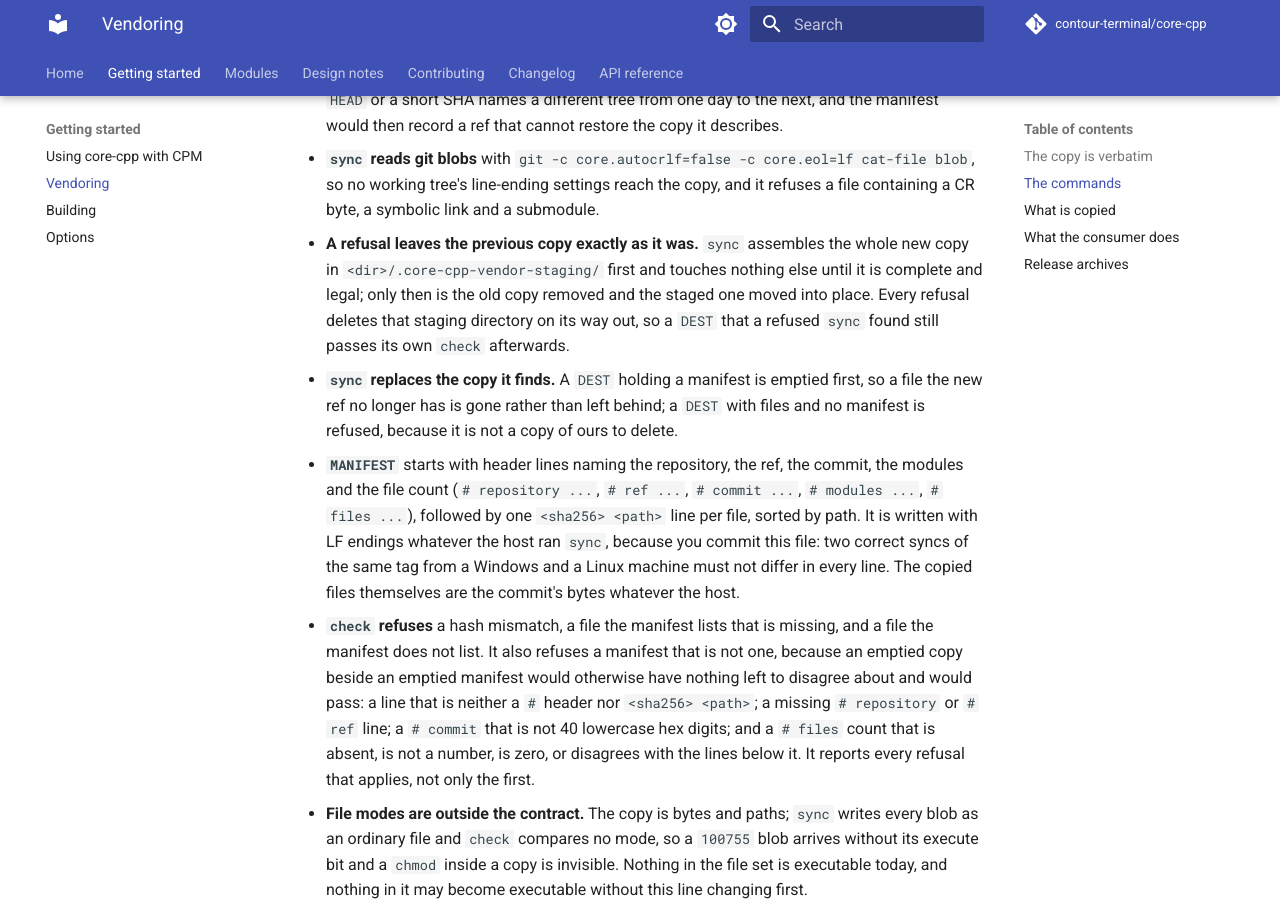
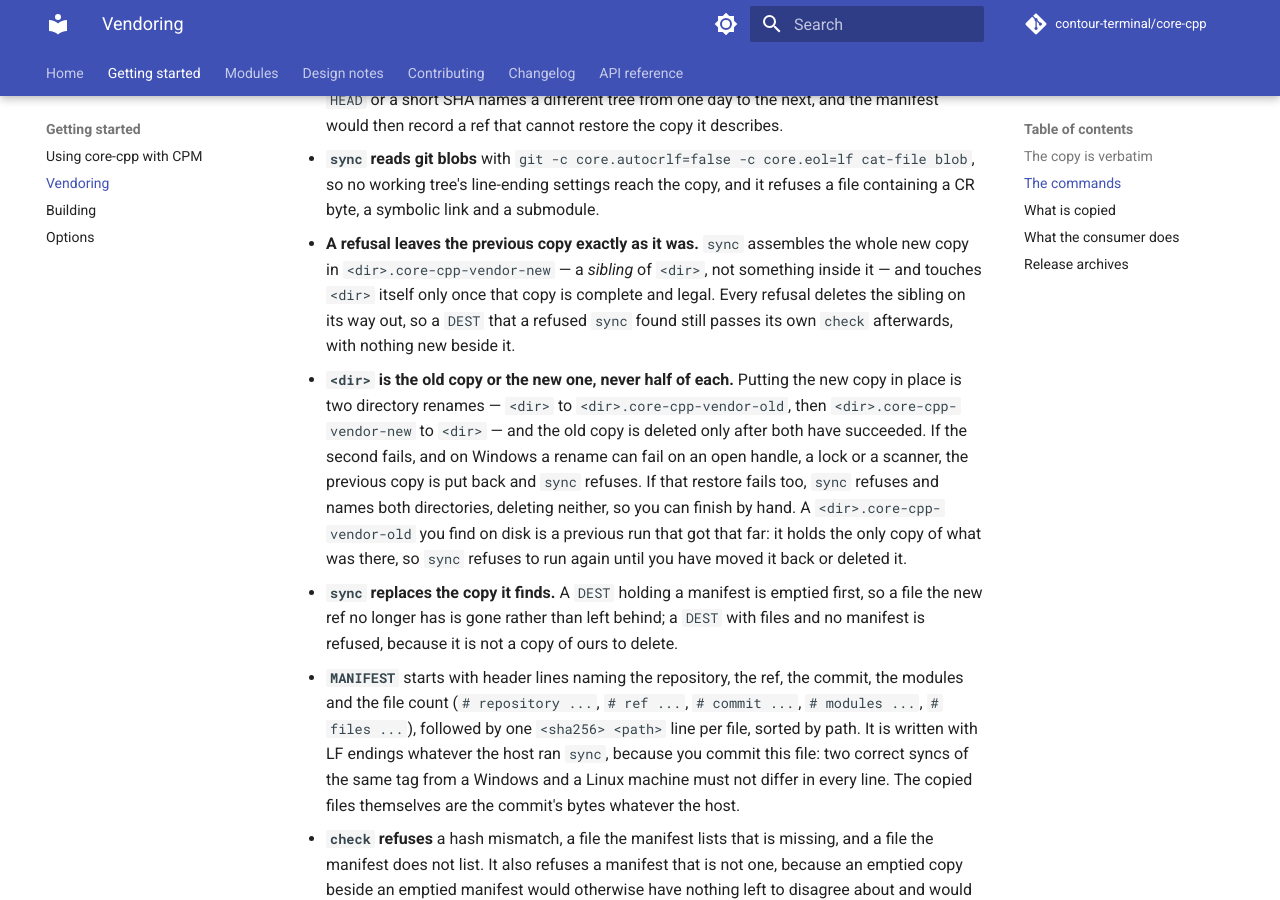
Before and after one commit to contour-terminal/core-cpp, an MkDocs documentation site: the page built from docs/vendoring.md, in a window 1280 px wide and 900 px high, scrolled down 1210 px. Built offline with MkDocs 1.6.1 and Material for MkDocs 9.7.7, drawn with Linux system fonts in a browser that asks for light colours; comment, search, counter and statistics services are not loaded.

Commit message:
docs: the vendoring page says what the replacement guarantees
Round 2 made the page say where the staging directory is; it is a sibling of
DEST now, not a child, because DEST itself is what gets renamed. The page and
the changelog say that, say that DEST ends up holding the old copy or the new
one and never half of each, say what happens when a rename fails and when the
restore fails after it, and say what a DEST.core-cpp-vendor-old found on disk
means -- a previous run that failed between the two renames, holding the only
copy of what was there, which a sync refuses to delete to make room.

Signed-off-by: Christian Parpart <christian@parpart.family>

```diff
--- a/docs/vendoring.md
+++ b/docs/vendoring.md
@@ -52,10 +52,18 @@ cmake -DMODE=check -DDEST=<dir> -P <dir>/cmake/CoreCppVendor.cmake
   working tree's line-ending settings reach the copy, and it refuses a file containing a CR byte,
   a symbolic link and a submodule.
 - **A refusal leaves the previous copy exactly as it was.** `sync` assembles the whole new copy in
-  `<dir>/.core-cpp-vendor-staging/` first and touches nothing else until it is complete and legal;
-  only then is the old copy removed and the staged one moved into place. Every refusal deletes that
-  staging directory on its way out, so a `DEST` that a refused `sync` found still passes its own
-  `check` afterwards.
+  `<dir>.core-cpp-vendor-new` — a *sibling* of `<dir>`, not something inside it — and touches
+  `<dir>` itself only once that copy is complete and legal. Every refusal deletes the sibling on
+  its way out, so a `DEST` that a refused `sync` found still passes its own `check` afterwards, with
+  nothing new beside it.
+- **`<dir>` is the old copy or the new one, never half of each.** Putting the new copy in place is
+  two directory renames — `<dir>` to `<dir>.core-cpp-vendor-old`, then `<dir>.core-cpp-vendor-new`
+  to `<dir>` — and the old copy is deleted only after both have succeeded. If the second fails, and
+  on Windows a rename can fail on an open handle, a lock or a scanner, the previous copy is put back
+  and `sync` refuses. If that restore fails too, `sync` refuses and names both directories, deleting
+  neither, so you can finish by hand. A `<dir>.core-cpp-vendor-old` you find on disk is a previous
+  run that got that far: it holds the only copy of what was there, so `sync` refuses to run again
+  until you have moved it back or deleted it.
 - **`sync` replaces the copy it finds.** A `DEST` holding a manifest is emptied first, so a file
   the new ref no longer has is gone rather than left behind; a `DEST` with files and no manifest
   is refused, because it is not a copy of ours to delete.
```
Also changed, not shown: .agent/reference/source-map.md (+2 -0 lines), CHANGELOG.md (+10 -3 lines).
